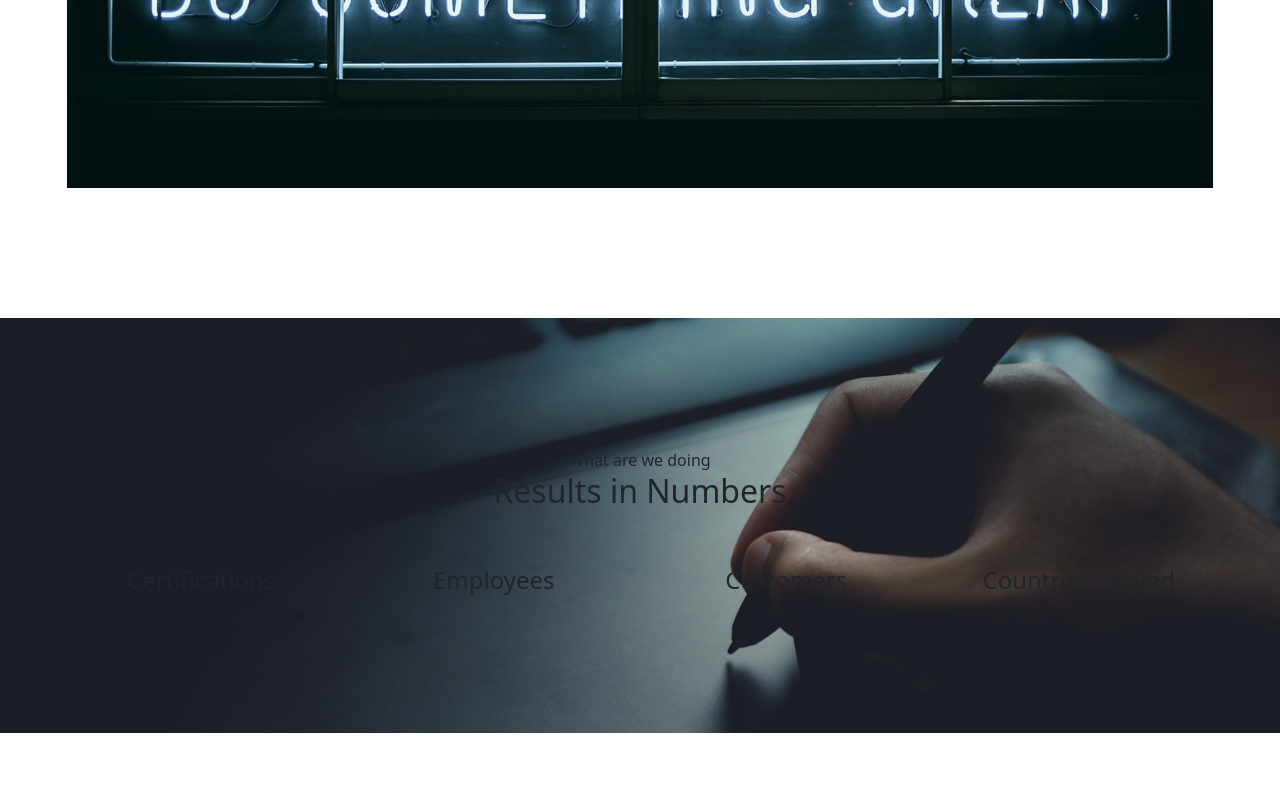
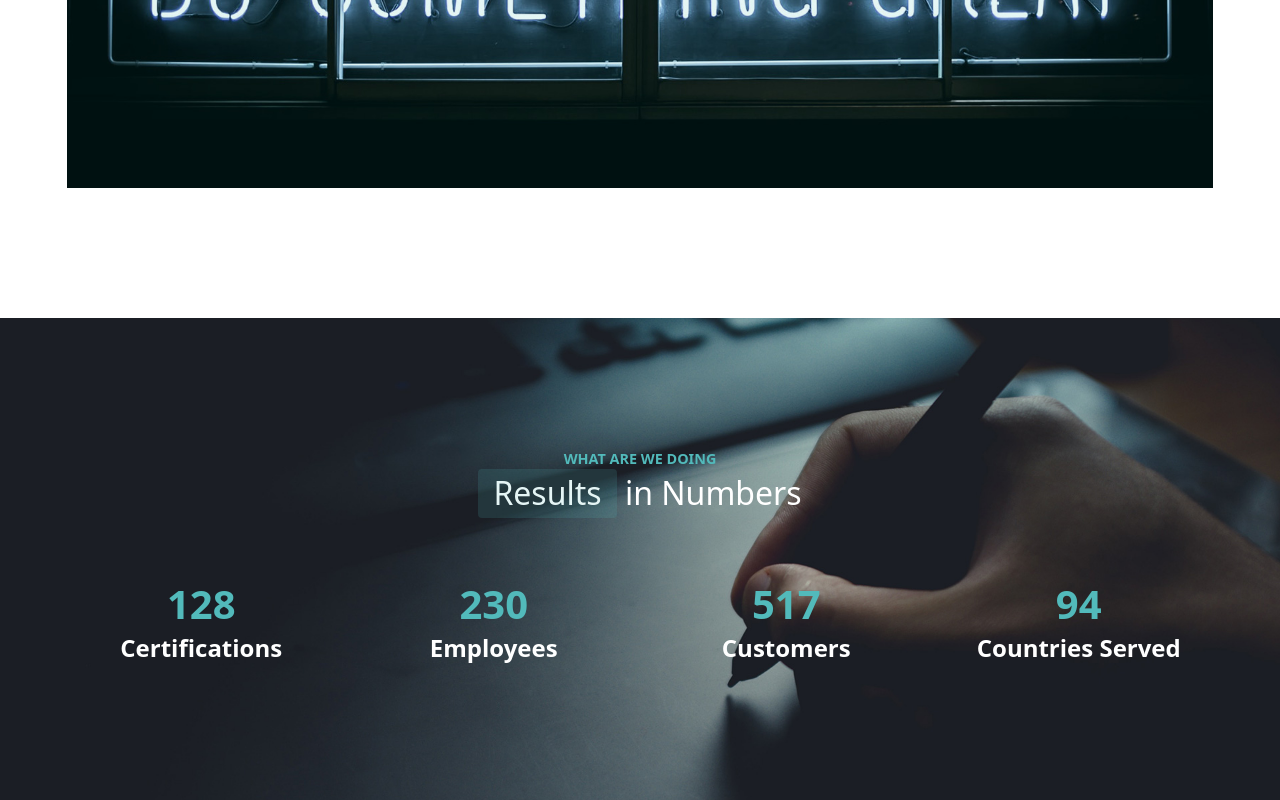
Before and after one commit to GFesta/proj-html-vuejs, a plain HTML site: page index.html in a window 1280 px wide. Shown: the part 1140-1940 px from the top of the page. Before the commit the page ends 1873 px from the top, so only its background shows below. Drawn offline with nearby package versions, Linux system fonts and the light colour scheme.

Commit message:
section results completa

```diff
--- a/css/style.css
+++ b/css/style.css
@@ -221,3 +221,62 @@ section {
     margin-left: 0;
     margin-right: 0;
 }
+
+.pre-title {
+    width: fit-content;
+    margin: auto;
+    display: block;
+    font-size: 0.9rem;
+    font-weight: 700;
+    text-transform: uppercase;
+    color: #52babb;
+}
+
+h2 {
+    color: #fff;
+}
+h2 .results-title {
+    position: relative;
+    display: inline-block;
+    padding: 5px 15px;
+}
+h2 .results-title:before {
+    content: '';
+    position: absolute;
+    top: 0;
+    left: 0;
+    width: 100%;
+    height: 100%;
+    border-radius: 4px;
+    opacity: 0.15;
+    background-color: #52babb;
+}
+
+.counter {
+    position: relative;
+    width: 110px;
+    display: inline-block;
+    text-align: center;
+}
+.data-numbers {
+
+    font-size: 2.5rem;
+    color: #52babb;
+    font-weight: 700;
+}
+
+.counter .data-numbers span {
+    position: absolute;
+    top: 35px;
+    left: 0;
+    width: 100%;
+    text-align: center;
+    line-height: 40px;
+    font-size: 2rem;
+    font-weight: 700;
+}
+
+h4 {
+    color: #fff;
+    font-weight: 700;
+}
--- a/index.html
+++ b/index.html
@@ -160,31 +160,31 @@
             <div class="row mb-md-5 text-center">
                 <div class="col-12">
                     <span class="pre-title">What are we doing</span>
-                    <h2><span class="featured"><span>Results</span></span> in Numbers</h2>
+                    <h2><span class="results-title"><span>Results</span></span> in Numbers</h2>
                 </div>
             </div>
             <div class="row justify-content-center text-center items">
                 <div class="col-12 col-md-6 col-lg-3 item">
-                    <div data-percent="128" class="radial">
-                        <span></span>
+                    <div class="counter">
+                        <span class="data-numbers">128</span>
                     </div>
                     <h4>Certifications</h4>
                 </div>
                 <div class="col-12 col-md-6 col-lg-3 item">
-                    <div data-percent="230" class="radial">
-                        <span></span>
+                    <div class="counter">
+                        <span class="data-numbers">230</span>
                     </div>
                     <h4>Employees</h4>
                 </div>
                 <div class="col-12 col-md-6 col-lg-3 item">
-                    <div data-percent="517" class="radial">
-                        <span></span>
+                    <div class="counter">
+                        <span class="data-numbers">517</span>
                     </div>
                     <h4>Customers</h4>
                 </div>
                 <div class="col-12 col-md-6 col-lg-3 item">
-                    <div data-percent="94" class="radial">
-                        <span></span>
+                    <div class="counter">
+                        <span class="data-numbers">94</span>
                     </div>
                     <h4>Countries Served</h4>
                 </div>
```
